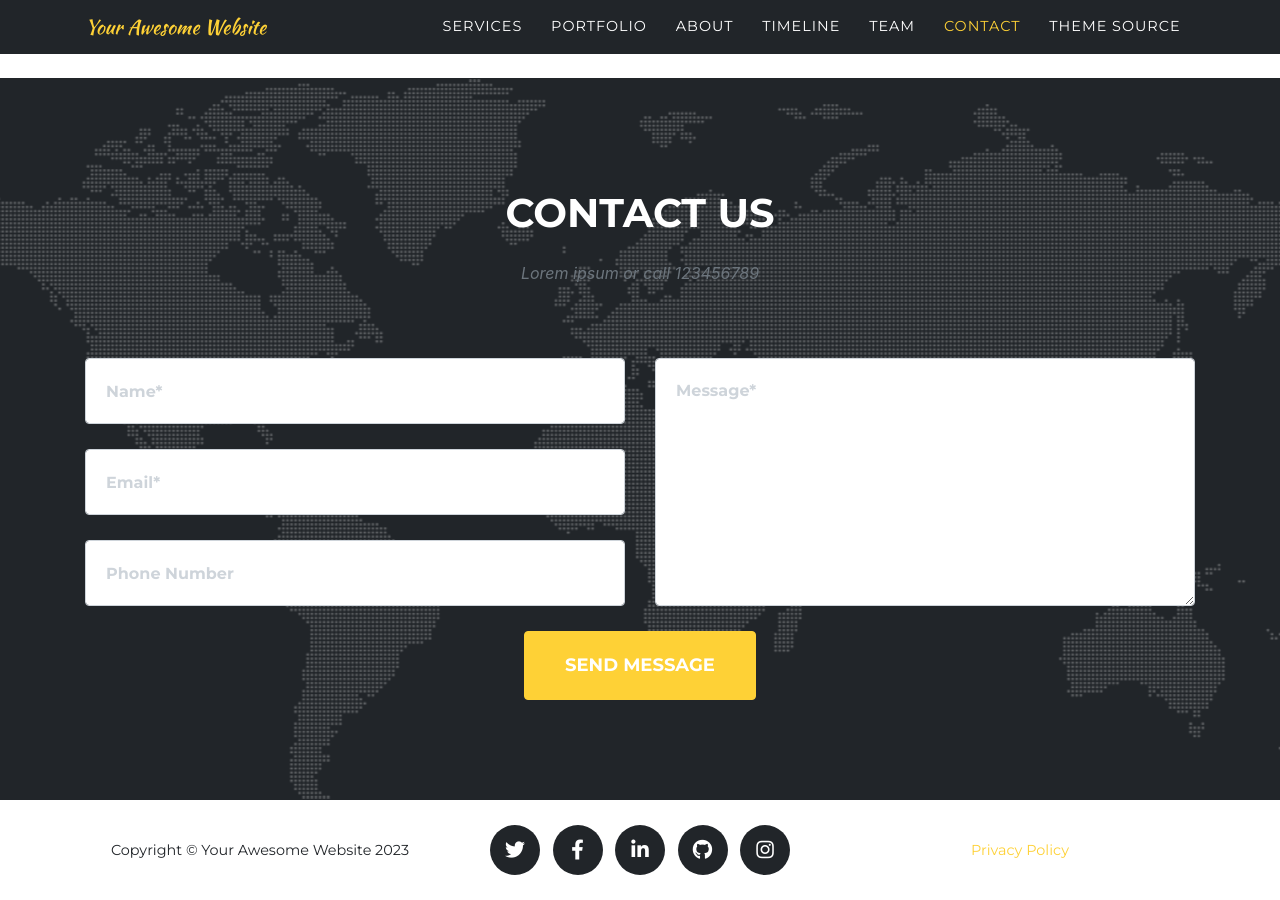
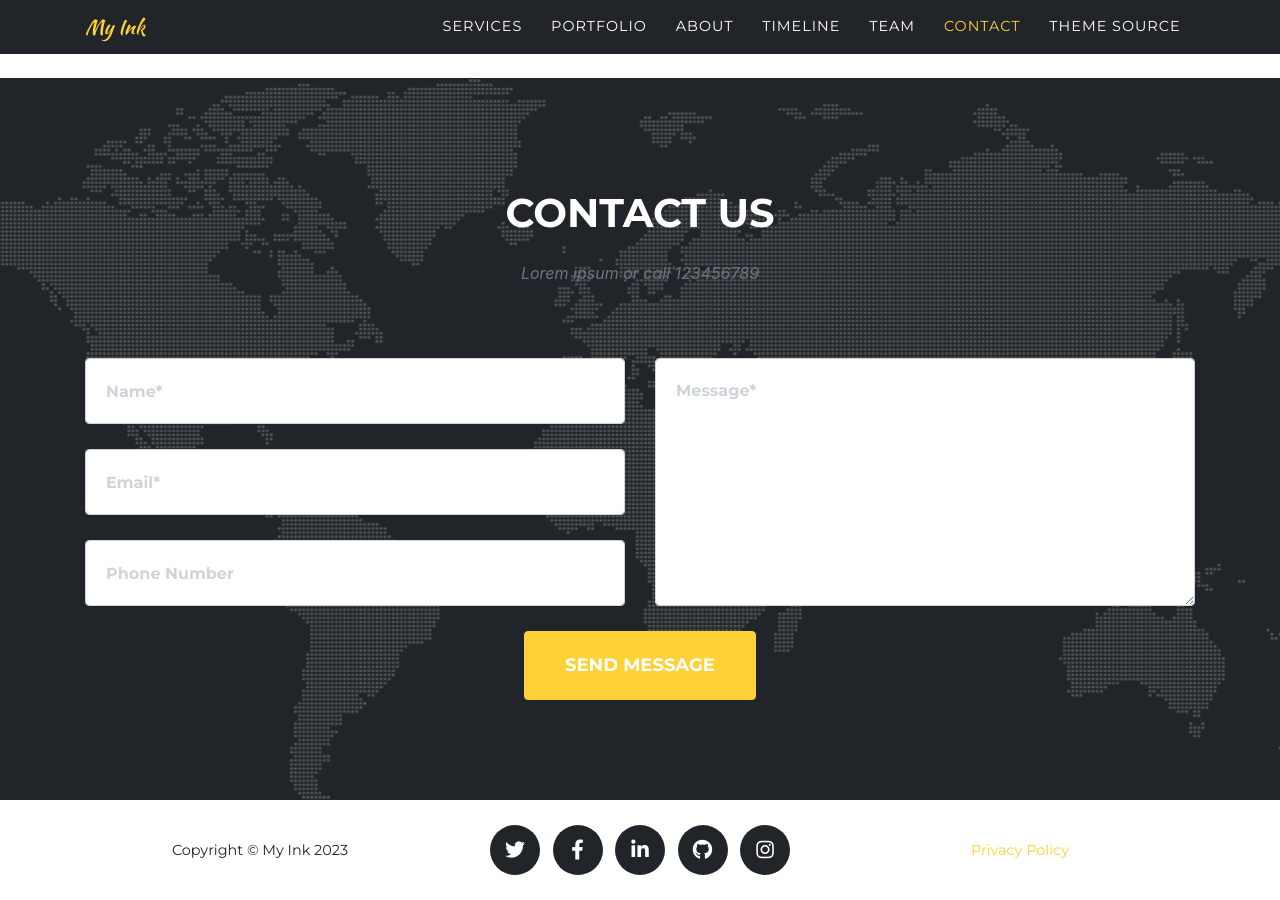
Before and after one commit to Loop98/Loop98.github.io, a Jekyll site: the page built from index.md, in a window 1280 px wide and 900 px high, scrolled down 5690 px. Built offline with Jekyll 4.4.1, drawn with Linux system fonts in a browser that asks for light colours; some web fonts are replaced.

Commit message:
Update
Init

```diff
--- a/_config.yml
+++ b/_config.yml
@@ -13,13 +13,13 @@
 
 theme: jekyll-agency
 
-url    : "" # the base hostname & protocol for your site, e.g. http://example.com
+url    : "https://loop98.github.io/" # the base hostname & protocol for your site, e.g. http://example.com
 baseurl: "" # the subpath of your site, e.g. /blog
 
-title      : Your Awesome Website
-email      : your-email@example.com #this is also the email contact forms will go to
-description: "Site description"
-author     : Your Name
+title      : My Ink
+email      : loop0321@163.com #this is also the email contact forms will go to
+description: "Pen's personal website"
+author     : Pen
 # logo:     #optional, defaults to site title
   # path: assets\img\clients\creative-market.jpg
   # height: 60 #height in px, defaults to 52px
```
